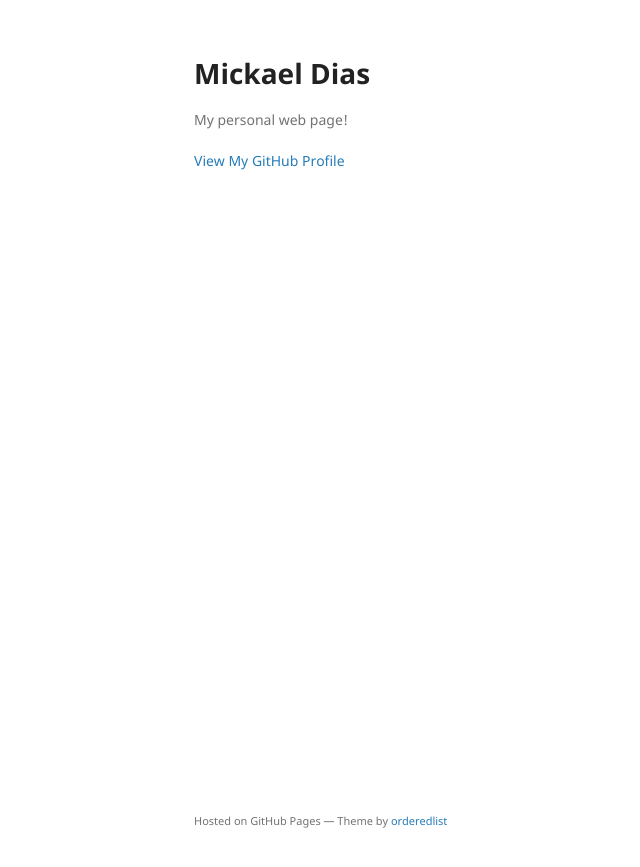
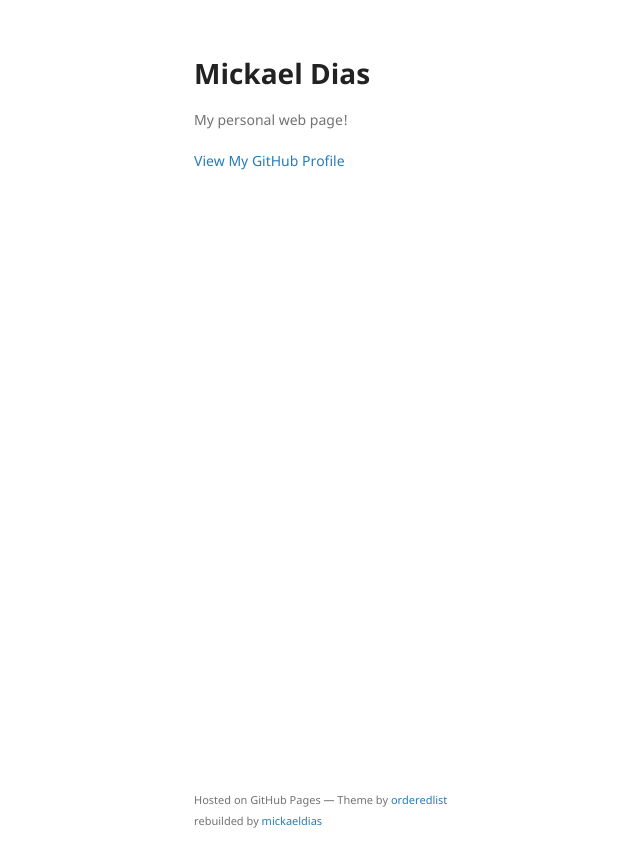
Before and after one commit to gliasa01/gliasa01.github.io, a Jekyll site: the page built from index.md, in a window 1280 px wide. Shown: the top 867 px of the page, without its empty margins (16-656 px from the left). Built offline with Jekyll 4.4.1, drawn with Linux system fonts in a browser that asks for light colours.

Commit message:
edit credits

```diff
--- a/_layouts/default.html
+++ b/_layouts/default.html
@@ -43,7 +43,7 @@
         {% if site.github.is_project_page %}
         <p>This project is maintained by <a href="{{ site.github.owner_url }}">{{ site.github.owner_name }}</a></p>
         {% endif %}
-        <p><small>Hosted on GitHub Pages &mdash; Theme by <a href="https://github.com/orderedlist">orderedlist</a></small></p>
+        <p><small>Hosted on GitHub Pages &mdash; Theme by <a href="https://github.com/orderedlist">orderedlist</a> rebuilded by <a href="https://github.com/mickaeldias">mickaeldias</a> </small></p>
       </footer>
     </div>
     <script src="{{ '/assets/js/scale.fix.js' | relative_url }}"></script>
```
